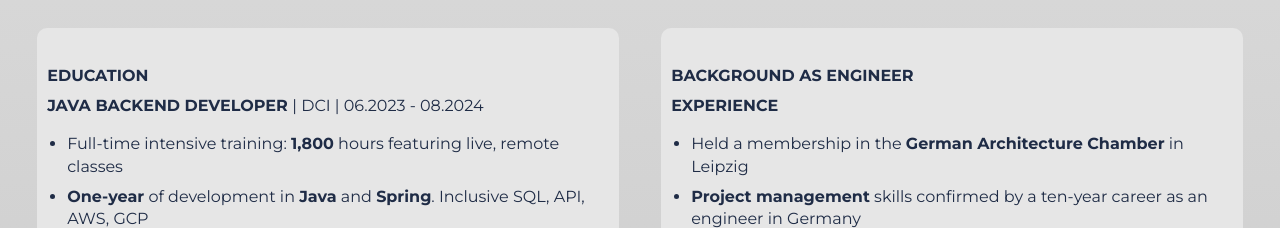
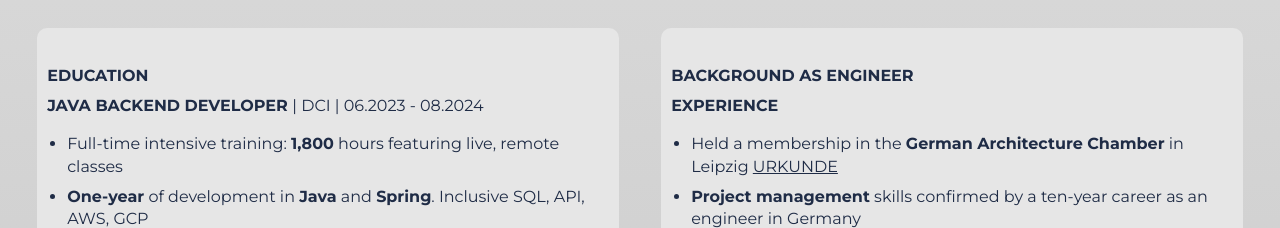
Before and after one commit to micfrost/MicFrost, a plain HTML site: page index.html in a window 1280 px wide. Shown: the part 1540-1768 px from the top of the page. Drawn offline with nearby package versions, Linux system fonts and the light colour scheme.

Commit message:
index.html

```diff
--- a/index.html
+++ b/index.html
@@ -166,7 +166,11 @@
                         <p>
                             <b>EXPERIENCE</b></p>
                         <ul>
-                            <li> Held a membership in the <b>German Architecture Chamber</b> in Leipzig</li>
+                            <li> Held a membership in the <b>German Architecture Chamber</b> in Leipzig
+                                <a href="./pdfs/ARCHITEKTENKAMMER.png" target="_blank"
+                                   rel="noopener noreferrer">URKUNDE</a>
+
+                            </li>
                             <li><b>Project management</b> skills confirmed by a ten-year career as an engineer in
                                 Germany
                             </li>
```
Also changed, not shown: pdfs/ARCHITEKTENKAMMER.png (added).
